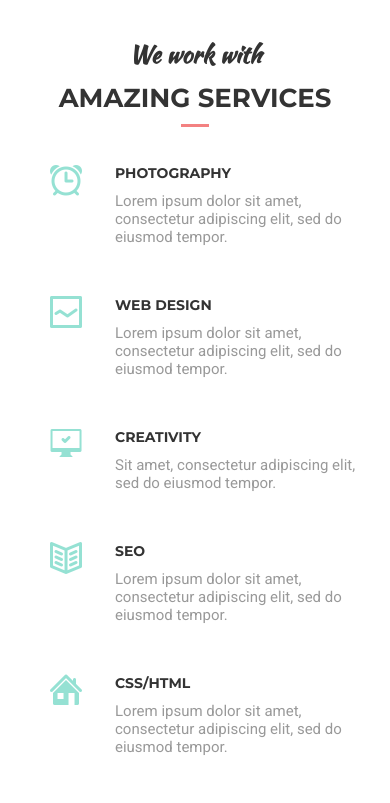
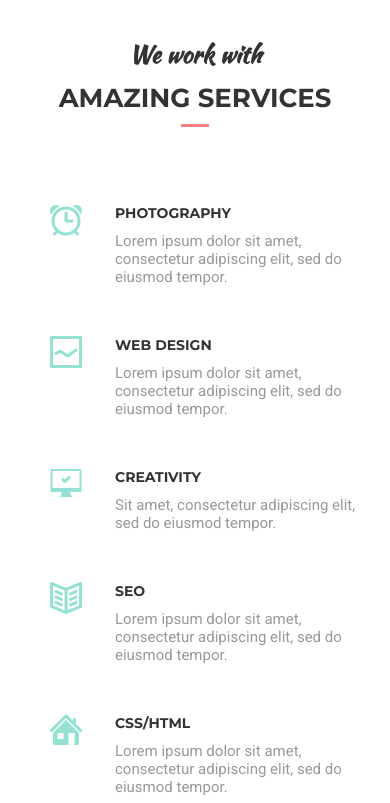
Before and after one commit to joha13dev/Mogo1, a plain HTML site: page index.html in a window 390 px wide. Shown: the part 1803-2606 px from the top of the page. Drawn offline with Linux system fonts and the light colour scheme; files whose address does not match are found by name.

Commit message:
Update style_mogo.css

```diff
--- a/Assets/css/style_mogo.css
+++ b/Assets/css/style_mogo.css
@@ -1113,7 +1113,7 @@ nav {
 }
 .serv-block {
     display: block;
-    padding: 30px 10px;
+    padding: 70px 10px;
 }
 .serv-items {
     width: 100%;
```
